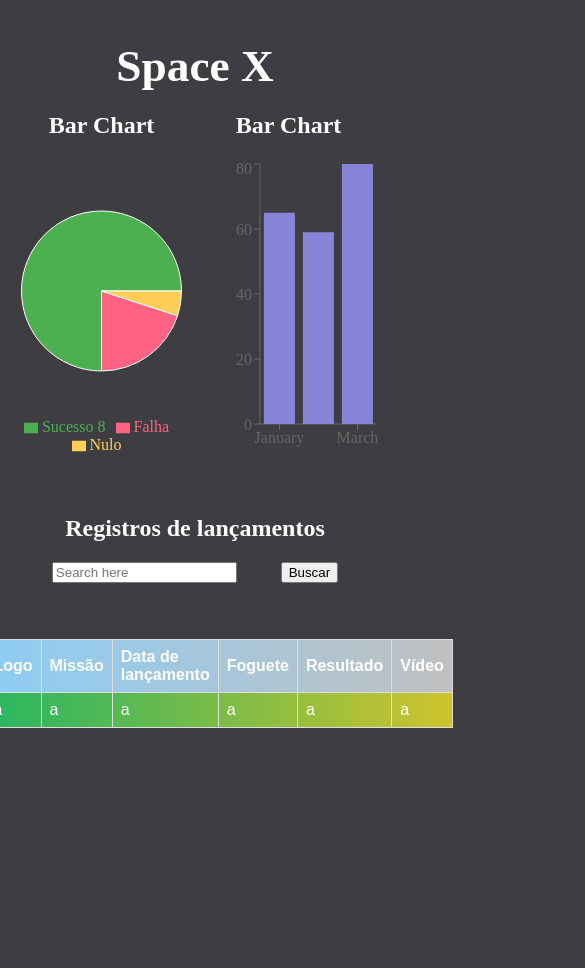
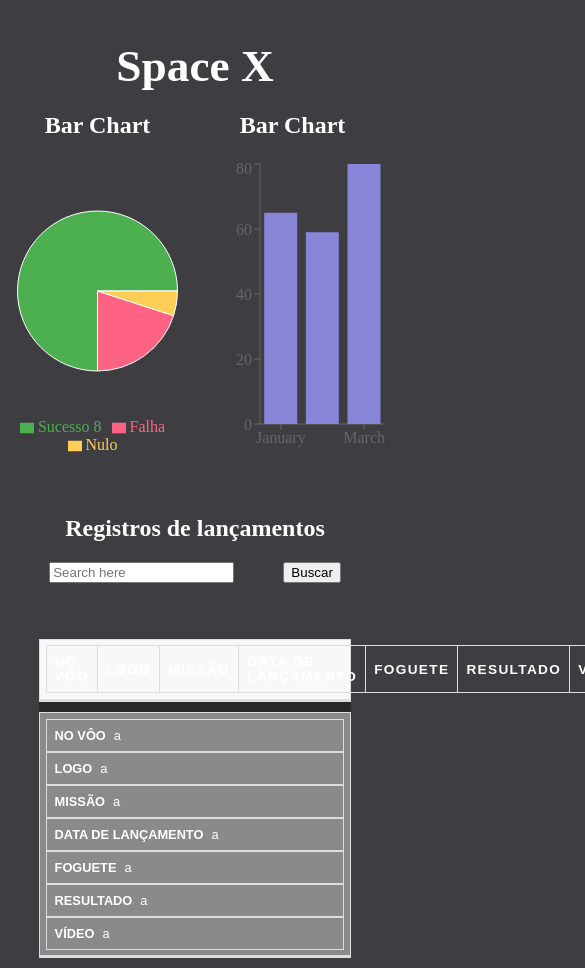
Before and after one commit to WagnerTerry/challenge-by-coodesh, a React app in the folder frontend/: page / in a window 390 px wide. Shown: the top 968 px of the page, 585 px wide, since content can reach past the window. Before the commit the page ends 844 px from the top, so only its background shows below. Built offline with nearby package versions, Linux system fonts and the light colour scheme; the HTML template or start-up script is replaced by a standard one.

Commit message:
chore: adicionando tabela

```diff
--- a/frontend/src/App.scss
+++ b/frontend/src/App.scss
@@ -2,6 +2,15 @@
     background-color: #3e3e42;
     color: white;
     text-align: center;
+
+    margin: 0; /* Remova margens padrão do body */
+    padding: 0; /* Remova preenchimentos padrão do body */
+    width: 100vw; /* Largura 100% do viewport */
+    height: 100vh; /* Altura 100% do viewport */
+    overflow: hidden; /* Para evitar barras de rolagem */
+
+}
+    #launch {
 
     header {
         text-align: center;
@@ -41,7 +50,7 @@
                 width: 80%;
 
                 thead {
-                  background: linear-gradient(to right, lightskyblue, silver);
+                  background: #282828;
                   position: sticky;
                   top: 0;
                 }
@@ -57,10 +66,107 @@
 
               tbody {
                 tr:nth-child(odd) {
-                  background: linear-gradient(to right, #16b468, #cec32d);
+                  background: #8a8a8a;
                 }
               }
         }
-
     }
 }
+
+@media (max-width: 400px) {
+      main {
+        table {
+          border: 1px solid #ccc;
+          border-collapse: collapse;
+          margin: 0;
+          padding: 0;
+          width: 100%;
+          table-layout: fixed;
+        }
+
+        table tr {
+          background-color: #f8f8f8;
+          border: 1px solid #ddd;
+          padding: 0.35em;
+        }
+
+
+
+        // td:nth-child(8) {
+        //   justify-content: center;
+
+        //   button:nth-child(1) {
+        //     // margin-right: 8px;
+        //   }
+        // }
+
+        table th,
+        table td {
+          padding: 0.625em;
+          text-align: center;
+        }
+
+        table th {
+          font-size: 0.85em;
+          letter-spacing: 0.1em;
+          text-transform: uppercase;
+        }
+
+        main {
+          .table-scroll {
+            max-height: 410px;
+          }
+        }
+
+        @media (max-width: 400px) {
+          table {
+            border: 0;
+          }
+
+          table thead {
+            border: none;
+            clip: rect(0 0 0 0);
+            height: 1px;
+            margin: -1px;
+            overflow: hidden;
+            padding: 0;
+            position: absolute;
+            width: 1px;
+          }
+
+          table tr {
+            border-bottom: 3px solid #ddd;
+            display: block;
+            margin-bottom: 0.625em;
+          }
+
+          table td {
+            border-bottom: 1px solid #ddd;
+            display: block;
+            font-size: 0.8em;
+            text-align: right;
+          }
+
+          table td::before {
+            /*
+          * aria-label has no advantage, it won't be read inside a table
+          content: attr(aria-label);
+          */
+            content: attr(data-label);
+            float: left;
+            font-weight: bold;
+            text-transform: uppercase;
+            margin-right: 8px;
+          }
+
+          table td:last-child {
+            justify-content: center;
+            margin: 0;
+
+            button:first-child {
+              margin-right: 16px;
+            }
+          }
+        }
+      }
+    }
--- a/frontend/src/App.tsx
+++ b/frontend/src/App.tsx
@@ -19,7 +19,7 @@
 function App() {
 
   return (
-    <div>
+    <div id="launch">
       <header>Space X</header>
 
       <main>
@@ -48,7 +48,7 @@
           <table>
             <thead>
               <tr>
-                <th>N Vôo</th>
+                <th>No Vôo</th>
                 <th>Logo</th>
                 <th>Missão</th>
                 <th>Data de lançamento</th>
@@ -59,13 +59,13 @@
             </thead>
             <tbody>
               <tr>
-                <td data-label="Nome do Produto">a</td>
-                <td data-label="Código do Produto">a</td>
-                <td data-label="Descrição">a</td>
-                <td data-label="Unidades">a</td>
-                <td data-label="Valor Custo">a</td>
-                <td data-label="Categoria">a</td>
-                <td data-label="Marca">a</td>
+                <td data-label="No Vôo">a</td>
+                <td data-label="Logo">a</td>
+                <td data-label="Missão">a</td>
+                <td data-label="Data de lançamento">a</td>
+                <td data-label="Foguete">a</td>
+                <td data-label="Resultado">a</td>
+                <td data-label="Vídeo">a</td>
               </tr>
             </tbody>
           </table>
```
